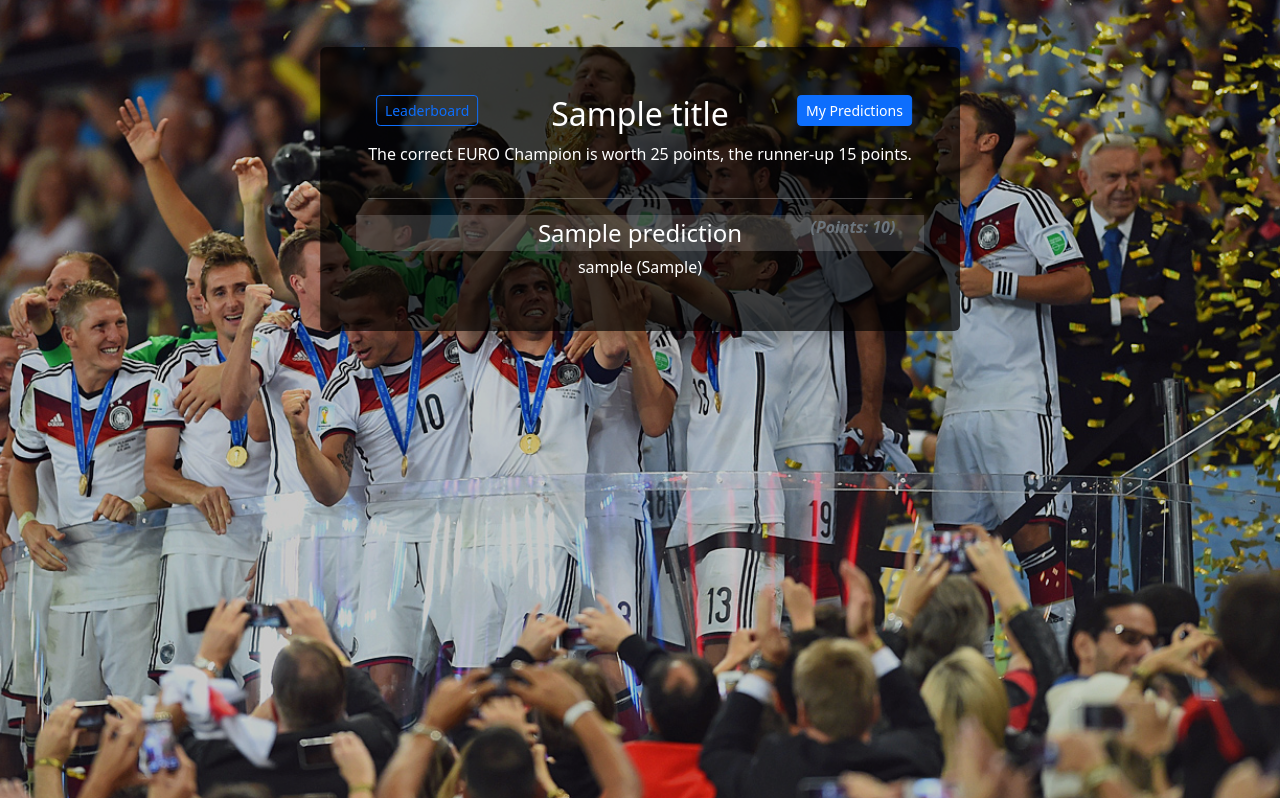
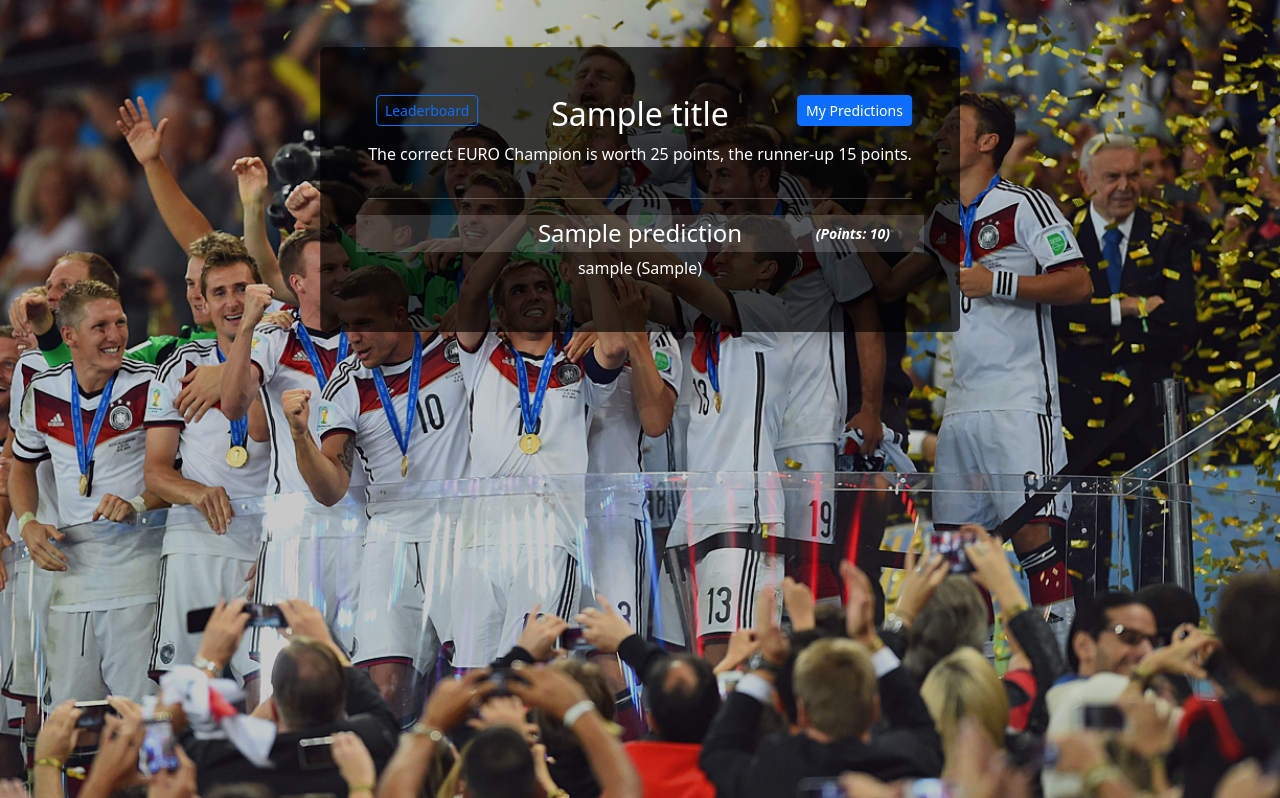
Before and after one commit to vanalmsick/sweepstake, a Django app: template templates/predictions/GroupAndTournament.html in a window 1280 px wide. Shown: the part 60-858 px from the top of the page. Run offline with Django 3.2, Linux system fonts and the light colour scheme; the template is opened without the code that fills it: most values are stand-ins (such as "Sample title", 1, 10 or a date in 2020); parts of the project's set-up code (start-up, migrations or seed data) failed here and were passed over.

Commit message:
Group prediction formatting. #patch

```diff
--- a/templates/predictions/GroupAndTournament.html
+++ b/templates/predictions/GroupAndTournament.html
@@ -38,7 +38,7 @@
                             <a class="col-6 h4 my-1 normal-text-link"
                                href="{% url 'country-schedule' country_name=prediction|clean_str %}"
                             >{{ prediction }}</a>
-                            <div class="col-3 fst-italic text-secondary">
+                            <div class="col-3 small p-2 fst-italic">
                                 {% if user_lst.0.points is not None %}
                                     (Points: {{ user_lst.0.points }})
                                 {% endif %}
```
